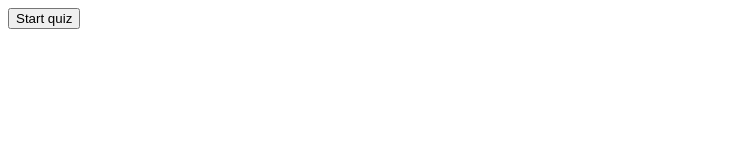
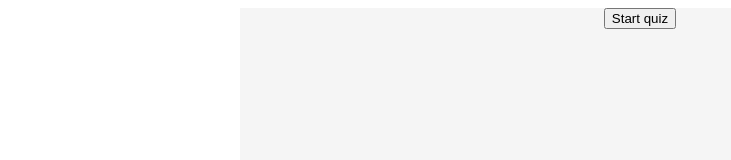
Before and after one commit to RichardInnocent/OCPStudy, a plain HTML site: page index.html in a window 1280 px wide. Shown: the whole page, without its empty margins (0-731 px from the left). Drawn offline with Linux system fonts and the light colour scheme.

Commit message:
Added CSS to slightly improve look of quiz

```diff
--- a/index.html
+++ b/index.html
@@ -2,6 +2,7 @@
 <html>
 <head>
     <title>OCPJP11 Quiz</title>
+    <link rel="stylesheet" href="style.css" />
 </head>
 
 <body>
--- a/quiz.js
+++ b/quiz.js
@@ -57,11 +57,21 @@ function changeState() {
 
 function updateElements() {
     let elements = getElements();
-    document.getElementById(QUESTION_NO_ID).innerHTML = elements.questionNo;
-    document.getElementById(QUESTION_ID).innerHTML = elements.question
-    document.getElementById(QUIZ_BUTTON_ID).innerHTML = elements.button;
-    document.getElementById(ANSWER_ID).innerHTML = elements.answer
+    updateElement(document.getElementById(QUESTION_NO_ID), elements.questionNo);
+    updateElement(document.getElementById(QUESTION_ID), elements.question);
+    updateElement(document.getElementById(QUIZ_BUTTON_ID), elements.button);
+    updateElement(document.getElementById(ANSWER_ID), elements.answer);
 }
+
+function updateElement(element, content) {
+    if (content) {
+        element.style.display = "block";
+    } else {
+        element.style.display = "none";
+    }
+    element.innerHTML = content;
+}
+
 
 function getElements() {
     if (currentState == State.NOT_STARTED) {
--- /dev/null
+++ b/style.css
@@ -0,0 +1,31 @@
+html,body {
+    height: 100%;
+}
+
+#quiz {
+    background: #F5F5F5;
+    margin: auto;
+    width: 800px;
+    height: 100%;
+}
+
+#questionNo {
+    overflow: auto;
+    width: 100%;
+    height: 20%;
+    padding: 20px;
+    text-align: center;
+}
+
+#question, #answer {
+    overflow: auto;
+    max-height: 40%;
+    margin: 20px;
+    padding: 20px;
+    text-align: left;
+    background: #FFFFFF;
+}
+
+#quizButton {
+    margin: auto
+}
```
